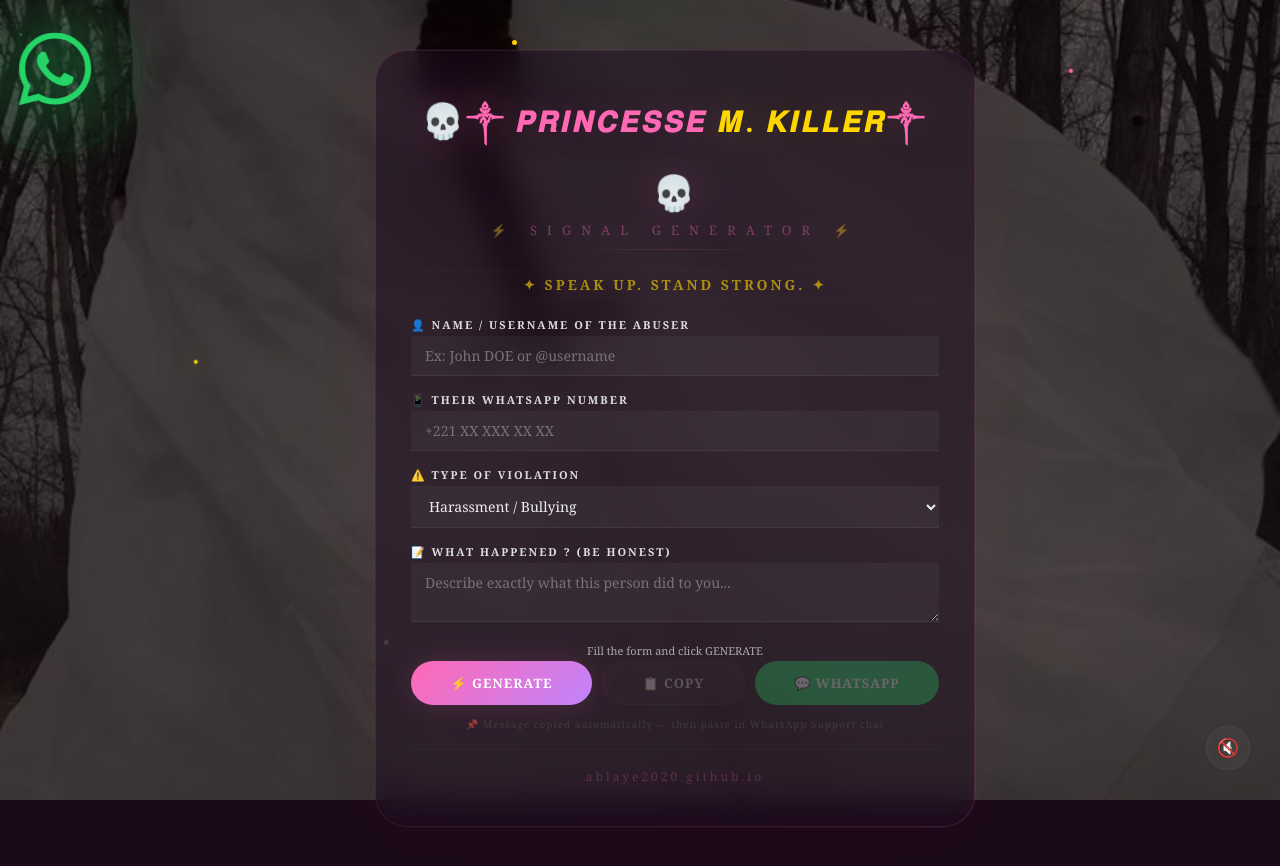
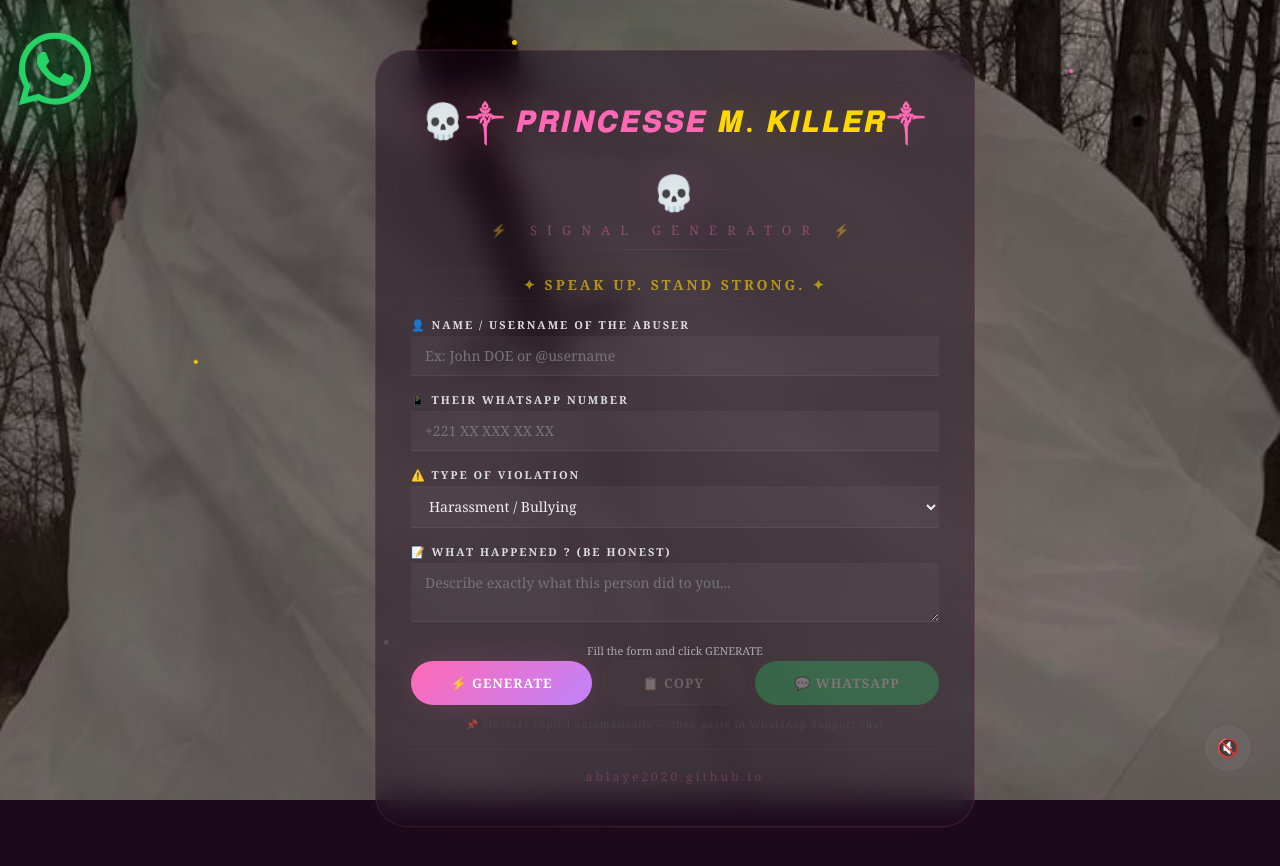
Before and after one commit to ablaye2020/Maria-reporter, a plain HTML site: page index.html in a window 1280 px wide. Drawn offline with Linux system fonts and the light colour scheme.

Commit message:
Update background image opacity and filters

```diff
--- a/index.html
+++ b/index.html
@@ -24,7 +24,7 @@
             padding: 40px 20px;
         }
 
-        /* === IMAGE DE FOND (PLUS CLAIRE) === */
+        /* === IMAGE DE FOND (TRÈS CLAIRE) === */
         .bg-image {
             position: fixed;
             inset: 0;
@@ -32,16 +32,16 @@
             height: 100%;
             object-fit: cover;
             z-index: 0;
-            opacity: 0.70;
+            opacity: 0.90;
             pointer-events: none;
-            filter: brightness(0.8) saturate(1.2);
+            filter: brightness(0.95) saturate(1.2) contrast(1.05);
         }
 
         .bg-overlay {
             position: fixed;
             inset: 0;
             z-index: 1;
-            background: radial-gradient(ellipse at center, rgba(0,0,0,0.1) 0%, rgba(0,0,0,0.35) 100%);
+            background: radial-gradient(ellipse at center, rgba(0,0,0,0.05) 0%, rgba(0,0,0,0.20) 100%);
             pointer-events: none;
         }
 
@@ -86,7 +86,7 @@
         .particle:nth-child(9) { --tx: 300px; --ty: -350px; animation-delay: 1.8s; left: 80%; top: 15%; }
         .particle:nth-child(10) { --tx: -200px; --ty: 400px; animation-delay: 5.4s; left: 55%; top: 85%; }
 
-        /* === LOGO WHATSAPP UNIQUE EN HAUT (AVEC EFFETS LUMINEUX) === */
+        /* === LOGO WHATSAPP UNIQUE EN HAUT === */
         .wa-header {
             text-align: center;
             margin-bottom: 10px;
@@ -106,7 +106,7 @@
             width: 100%;
             height: 100%;
             fill: #25D366;
-            filter: drop-shadow(0 0 30px rgba(37, 211, 102, 0.4));
+            filter: drop-shadow(0 0 40px rgba(37, 211, 102, 0.5));
             position: relative;
             z-index: 2;
         }
@@ -116,7 +116,6 @@
             50% { transform: translateY(-8px) scale(1.05); }
         }
 
-        /* Anneaux lumineux autour du logo */
         .glow-ring {
             position: absolute;
             border-radius: 50%;
@@ -133,7 +132,6 @@
             100% { transform: scale(1.6); opacity: 0; }
         }
 
-        /* Lueur de fond (éclaire le site) */
         .glow-bg {
             position: absolute;
             inset: -50px;
@@ -152,7 +150,7 @@
         .scroll-effect {
             position: relative;
             z-index: 10;
-            background: rgba(30, 10, 30, 0.50);
+            background: rgba(30, 10, 30, 0.45);
             backdrop-filter: blur(16px);
             border-radius: 32px;
             padding: 40px 35px;
@@ -437,7 +435,7 @@
         }
         .footer-link a:hover { opacity: 0.6; }
 
-        /* === ACCUEIL ÉCLAIRÉ PAR LE LOGO === */
+        /* === LUEUR QUI ÉCLAIRCIT LE SITE === */
         .glow-spread {
             position: fixed;
             top: -100px;
@@ -445,7 +443,7 @@
             transform: translateX(-50%);
             width: 300px;
             height: 300px;
-            background: radial-gradient(circle, rgba(37, 211, 102, 0.06), transparent 70%);
+            background: radial-gradient(circle, rgba(37, 211, 102, 0.08), transparent 70%);
             z-index: 5;
             pointer-events: none;
             animation: spreadGlow 4s ease-in-out infinite;
@@ -474,7 +472,7 @@
     <!-- === LUEUR QUI ÉCLAIRCIT LE SITE === -->
     <div class="glow-spread"></div>
 
-    <!-- === IMAGE DE FOND (PLUS CLAIRE) === -->
+    <!-- === IMAGE DE FOND (TRÈS CLAIRE) === -->
     <img class="bg-image" src="189009D3-D2F6-4084-A4E7-8A2EDCFF9B39.jpeg" alt="background" onerror="this.style.display='none'">
     <div class="bg-overlay"></div>
 
```
